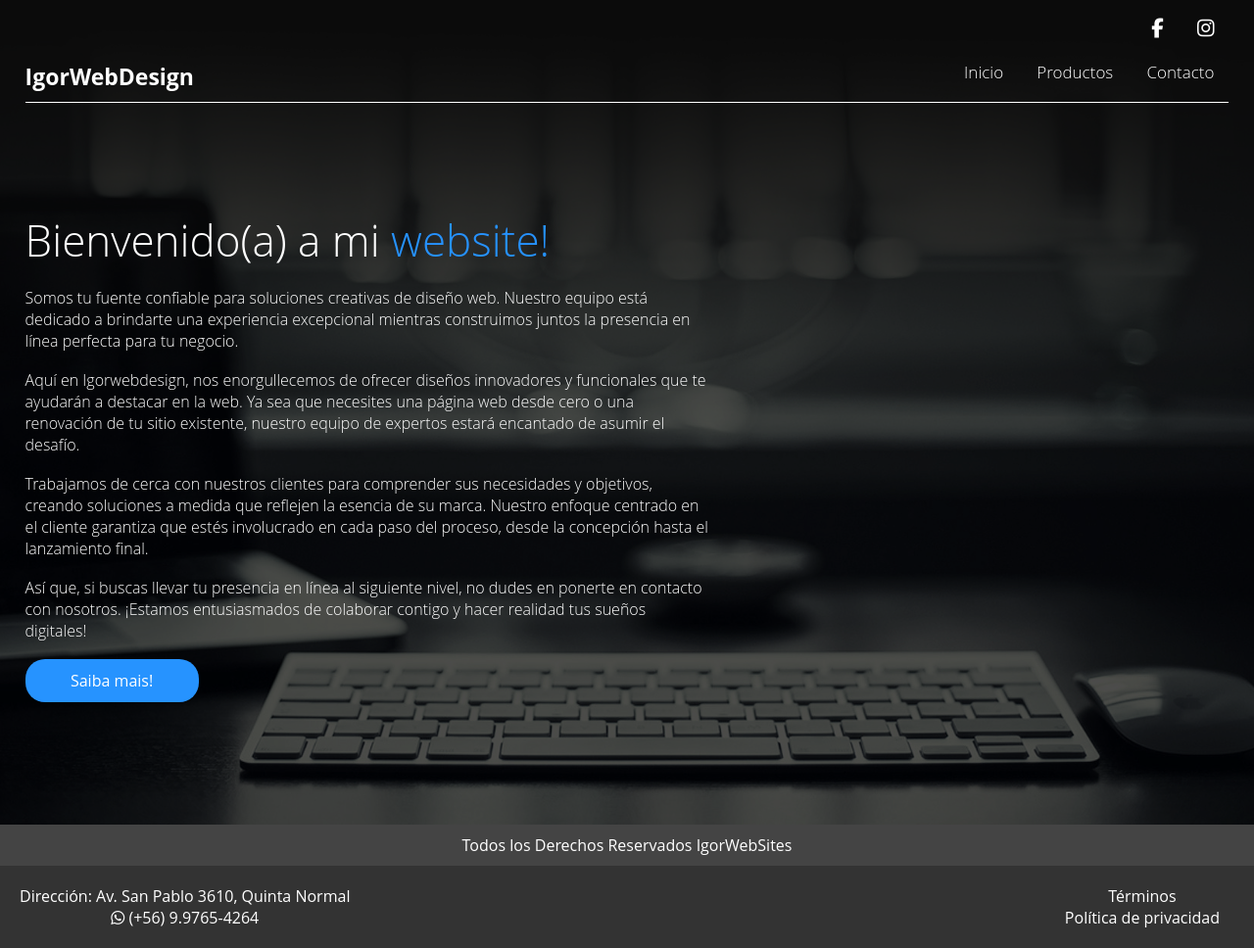
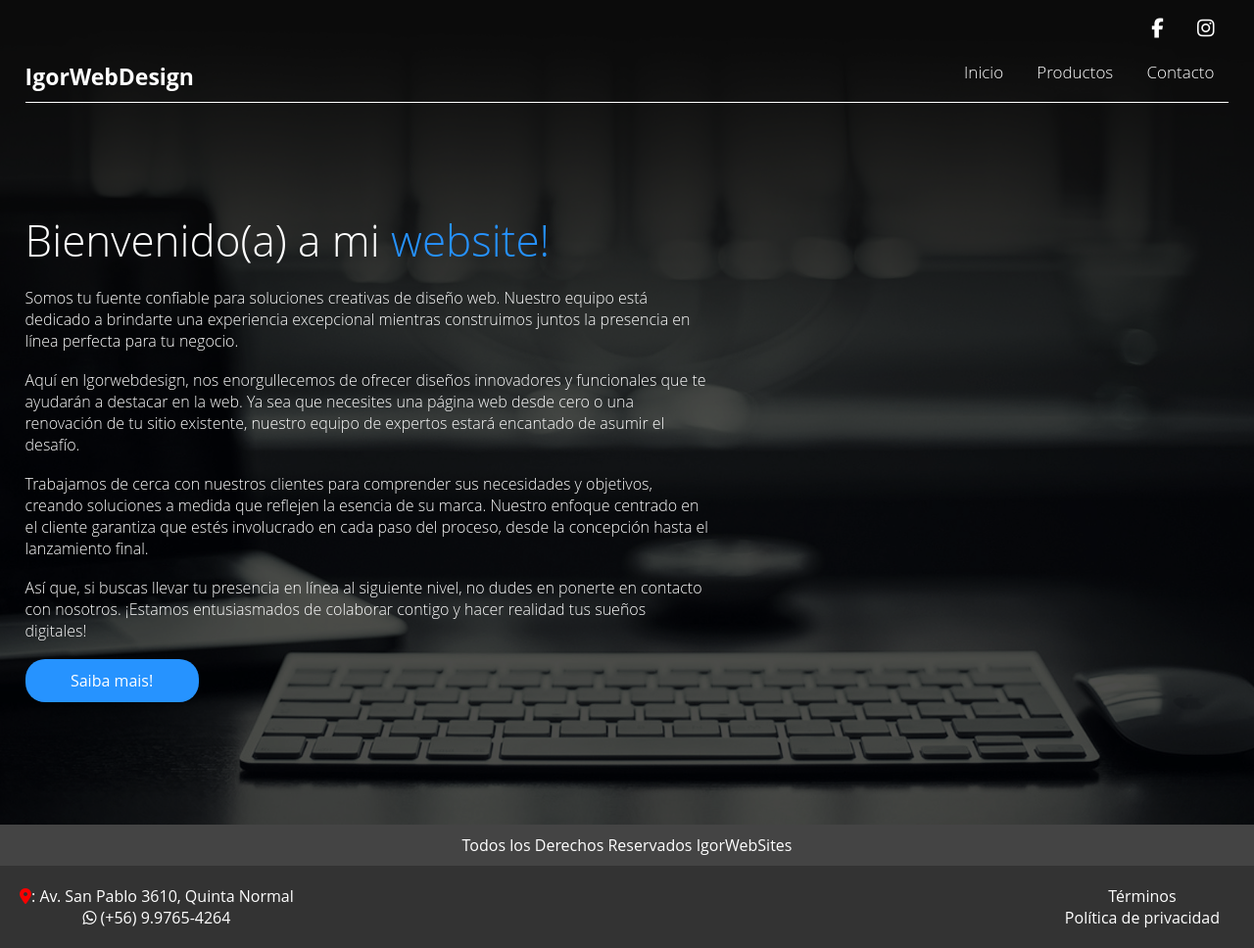
Before and after one commit to igorfelipe220/IgorWebDesignn, a plain HTML site: page index.html in a window 1280 px wide. Shown: the whole page at 98% size. Drawn offline with nearby package versions, Linux system fonts and the light colour scheme.

Commit message:
Update index.html

```diff
--- a/index.html
+++ b/index.html
@@ -58,7 +58,7 @@
 
     <footer class="footer1">
         <div class="left">
-          <p>Dirección: Av. San Pablo 3610, Quinta Normal</p>
+          <p><i class="fa-solid fa-location-dot" style="color: #fa0000;"></i>: Av. San Pablo 3610, Quinta Normal</p>
           <br>
           <p><i class="fa-brands fa-whatsapp"></i> (+56) 9.9765-4264</p>
         </div>
```
